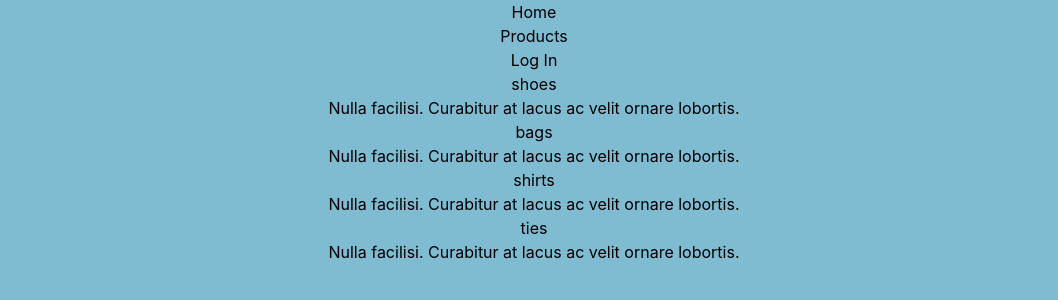
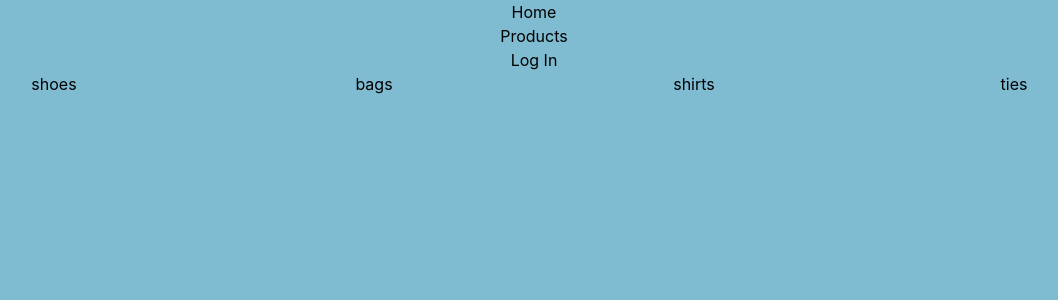
Before and after one commit to Camilo-Suarez98/my-commerce, a React (Create React App) app: page /components/products in a window 1280 px wide. Shown: the top 300 px of the page, without its empty margins (106-1164 px from the left). Built offline with nearby package versions, Linux system fonts and the light colour scheme.

Commit message:
Change in the style of the products

```diff
--- a/src/components/Products.jsx
+++ b/src/components/Products.jsx
@@ -15,23 +15,24 @@ const Products = () => {
   const wareHouse = inventory.map(product => (
     <div key={product.id}>
       <h2>{product.name}</h2>
-      <p>{product.shortDesc}</p>
     </div>
   ))
 
 	return (
-    <div>
-      <Link to='./shoes'>{wareHouse[0]}</Link>
-      <Link to='./bags'>{wareHouse[1]}</Link>
-      <Link to='./shirts'>{wareHouse[2]}</Link>
-      <Link to='./ties'>{wareHouse[3]}</Link>
+    <>
+      <div className='grid grid-cols-4 place-items-center'>
+        <Link to='./shoes'>{wareHouse[0]}</Link>
+        <Link to='./bags'>{wareHouse[1]}</Link>
+        <Link to='./shirts'>{wareHouse[2]}</Link>
+        <Link to='./ties'>{wareHouse[3]}</Link>
+      </div>
       <Routes>
         <Route path='/shoes/*' element={ <Shoes /> }></Route>
         <Route path='/bags/*' element={ < Bags /> }></Route>
         <Route path='/shirts/*' element={ < Shirts /> }></Route>
         <Route path='/ties/*' element={ < Ties /> }></Route>
       </Routes>
-    </div>
+    </>
   )
 }
 
```
